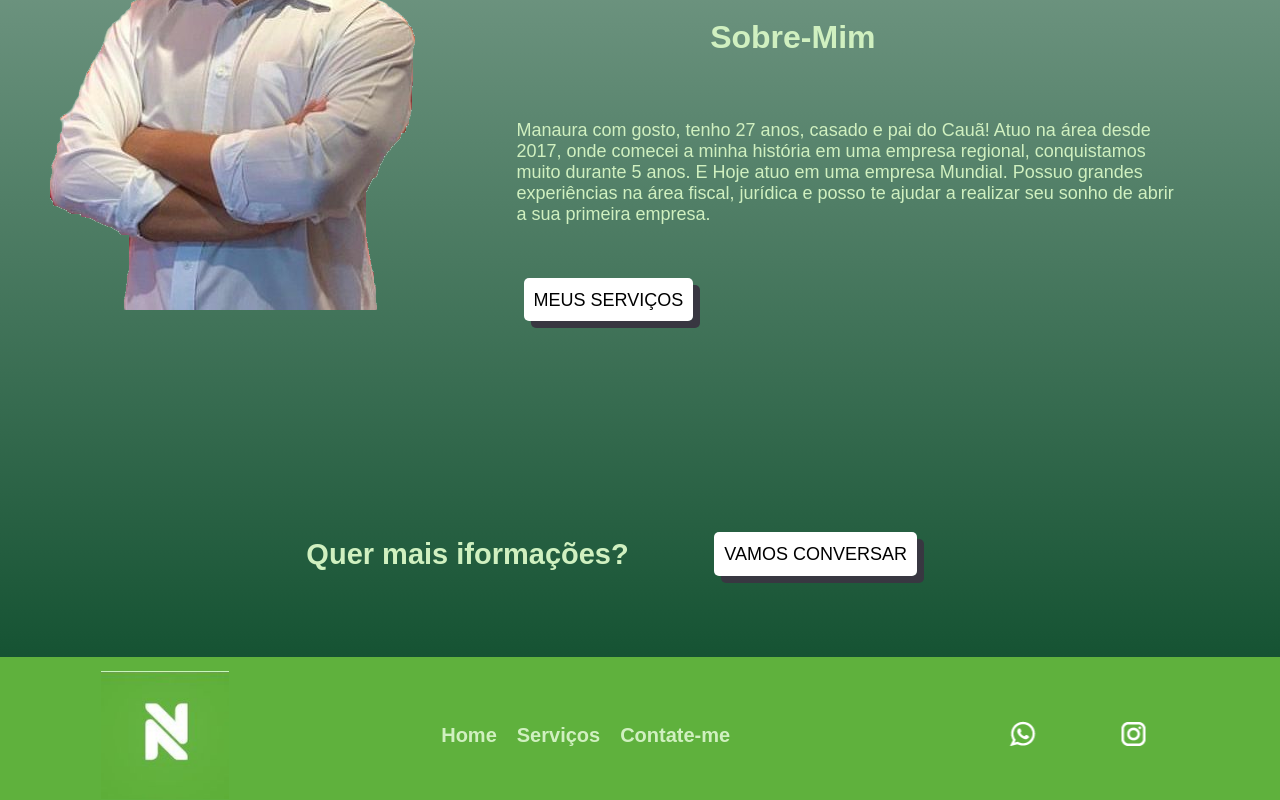
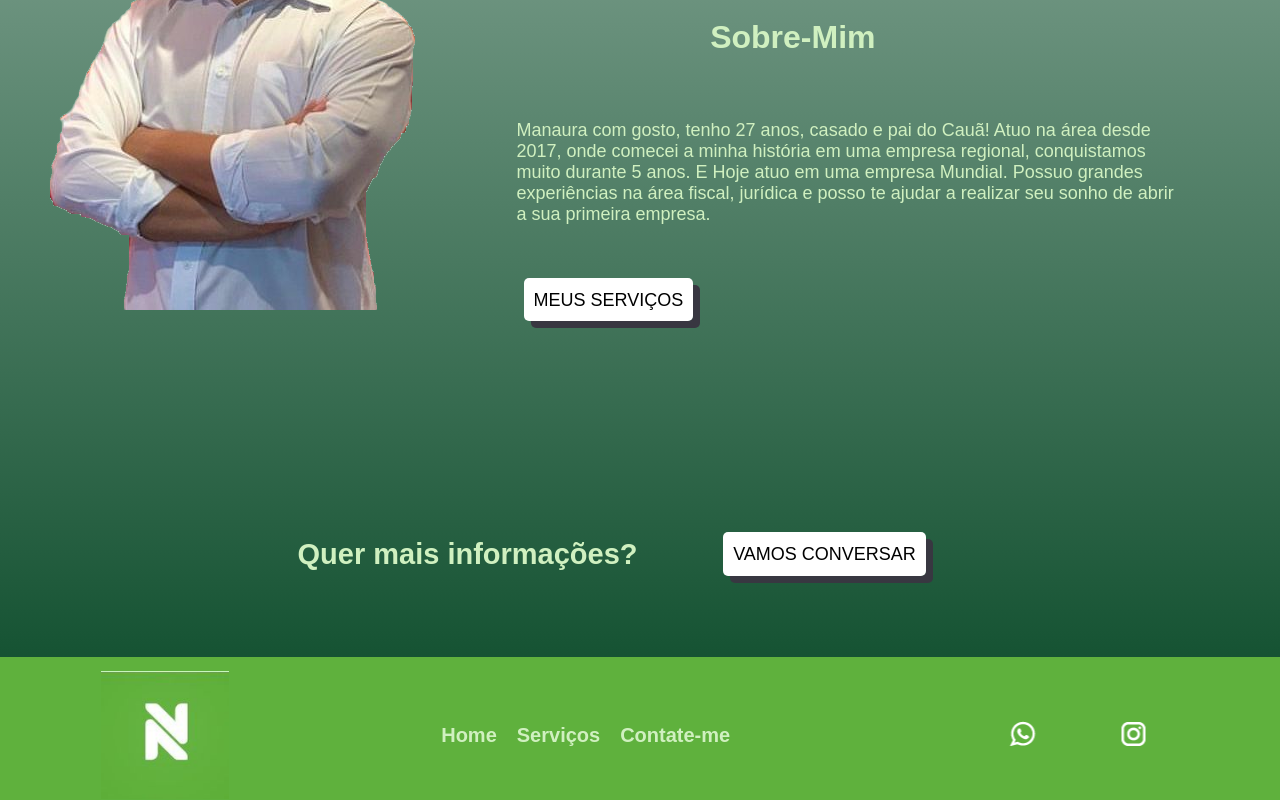
Before and after one commit to Penedok/NR-Contabilidade, a React (Create React App) app: page / in a window 1280 px wide. Shown: the part 1139-1939 px from the top of the page. Built offline with nearby package versions, Linux system fonts and the light colour scheme; a web font is replaced by a local one.

Commit message:
ajeitando as informações

```diff
--- a/src/componentes/Sobremim/Sobremim.js
+++ b/src/componentes/Sobremim/Sobremim.js
@@ -33,7 +33,7 @@ export const SobreMim = () =>{
             </CaixaLinha2>
 
             <CaixaInfor>
-                <Paragrafo>Quer mais iformações?</Paragrafo>
+                <Paragrafo>Quer mais informações?</Paragrafo>
                 < Botao href='https://api.whatsapp.com/send?phone=5592981491600'>Vamos conversar</Botao>
             </CaixaInfor>
 
```
